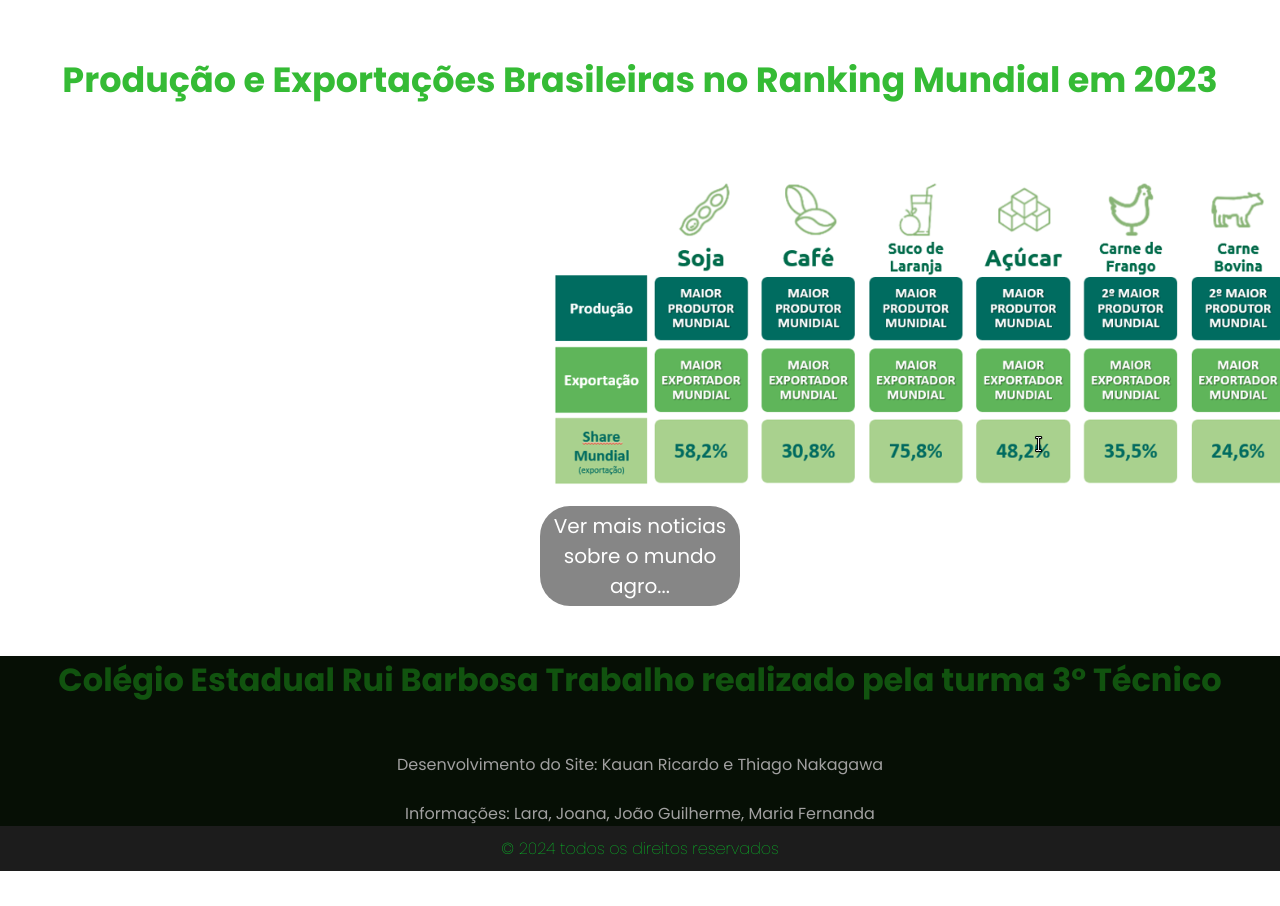
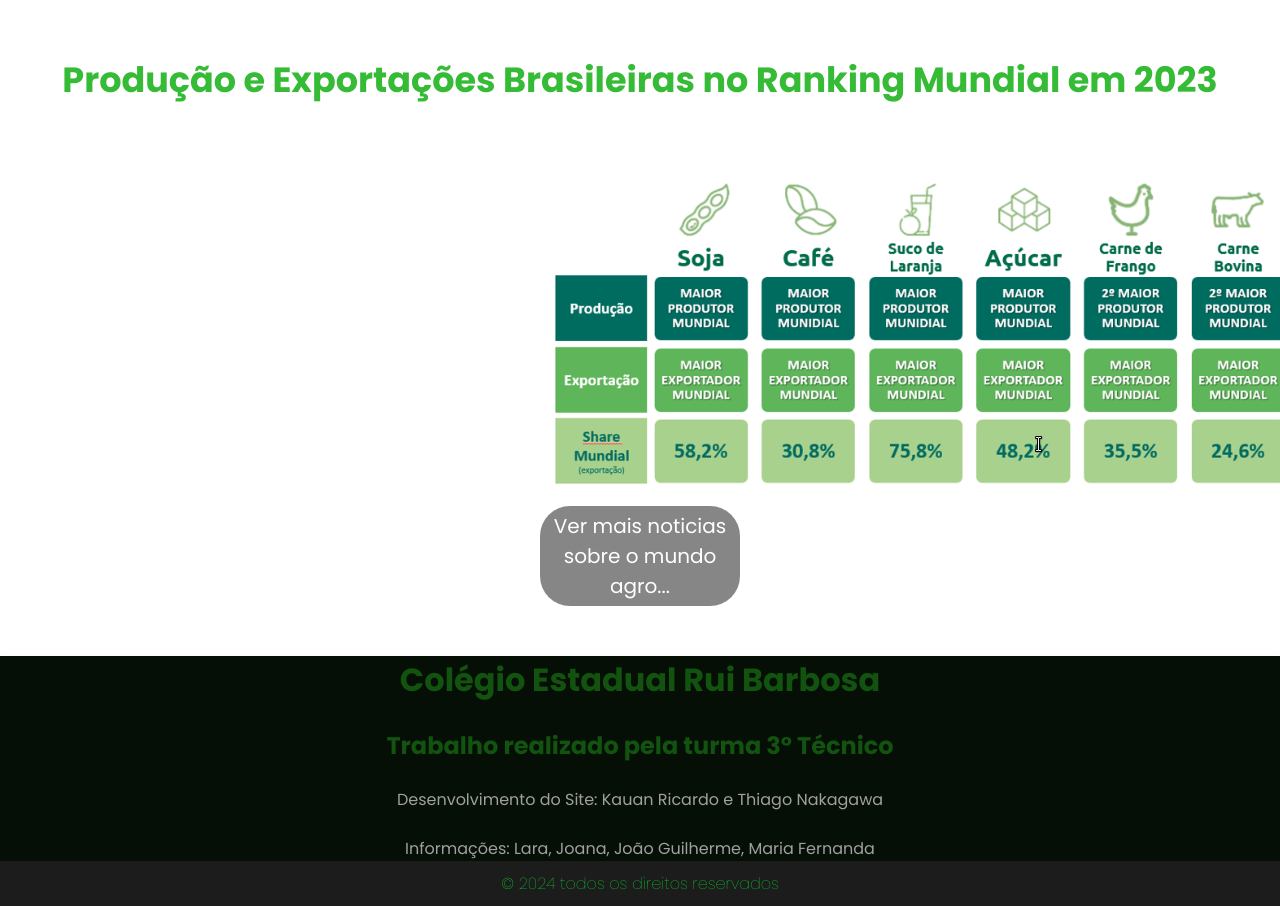
Before and after one commit to 1kkaun/Do-agro-ao-mundo-AgroJDS, a plain HTML site: page index.html in a window 1280 px wide. Shown: the part 2397-3303 px from the top of the page. Before the commit the page ends 3268 px from the top, so only its background shows below. Drawn offline with nearby package versions, Linux system fonts and the light colour scheme.

Commit message:
confirmar

```diff
--- a/index.html
+++ b/index.html
@@ -53,10 +53,8 @@
 
    <footer>
         <div id="footer_turma">
-            <h1>Colégio Estadual Rui Barbosa
-                Trabalho realizado pela turma 3° Técnico
-            </h1>
-            <h2></h2>
+            <h1>Colégio Estadual Rui Barbosa</h1>
+            <h2>Trabalho realizado pela turma 3° Técnico</h2>
             <p>Desenvolvimento do Site: Kauan Ricardo e Thiago Nakagawa</p>
             <p>Informações: Lara, Joana, João Guilherme, Maria Fernanda </p>
         </div>
```
